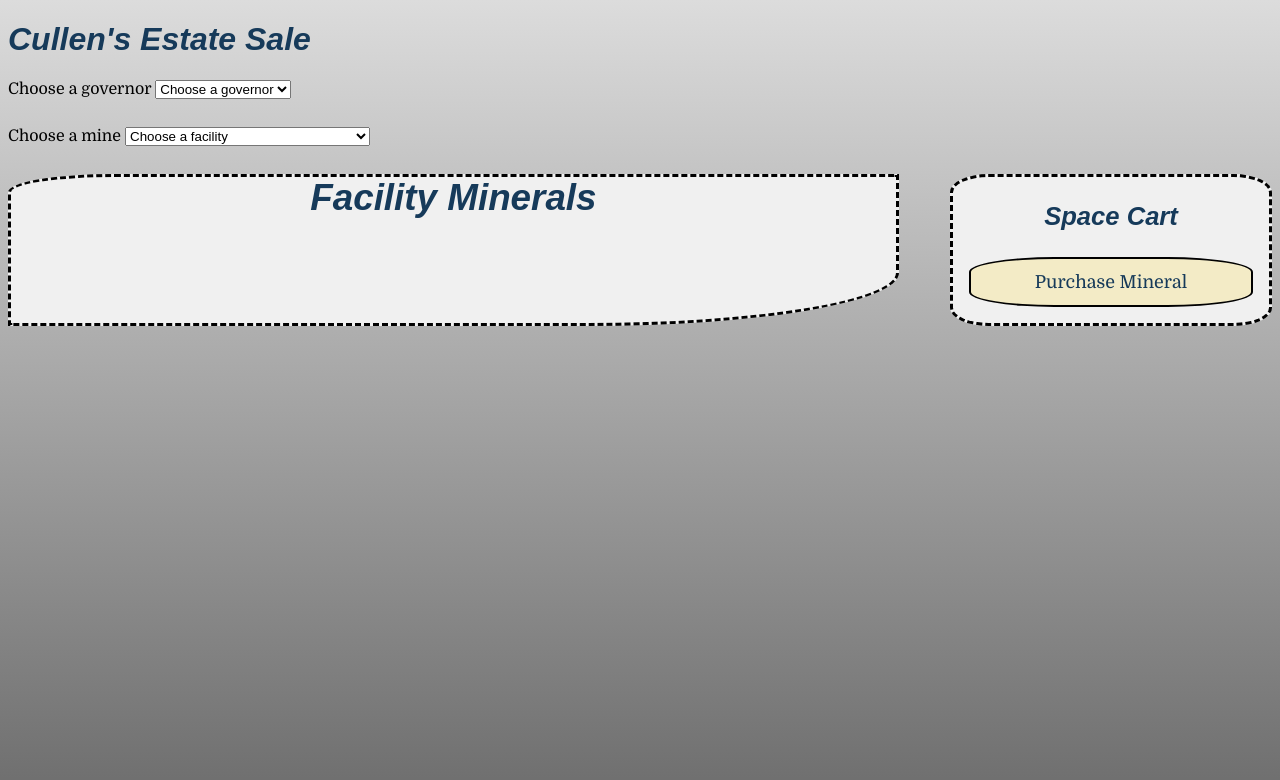
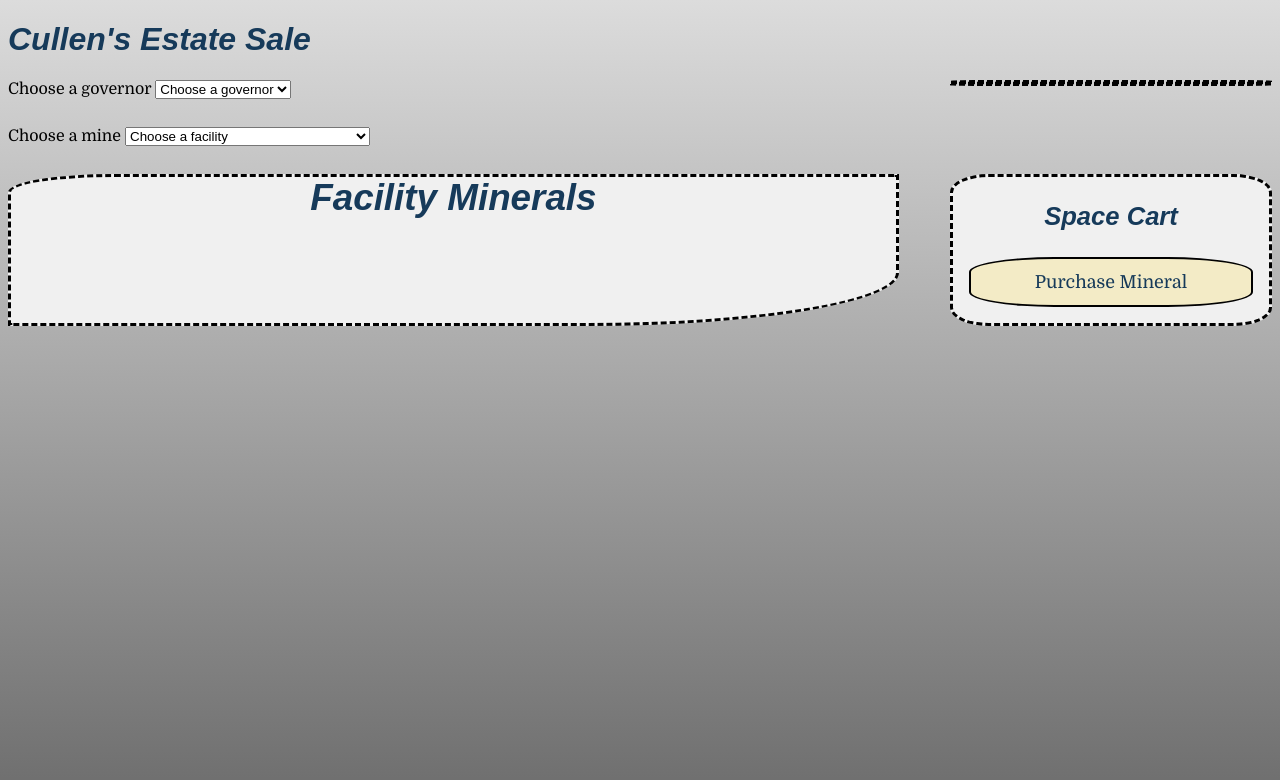
Before and after one commit to nss-daytime-cohort-63/Exomine-Team-1, a plain HTML site: page index.html in a window 1280 px wide. Drawn offline with Linux system fonts and the light colour scheme; a web font is replaced by a local one.

Commit message:
lots of new styling

```diff
--- a/styles/main.css
+++ b/styles/main.css
@@ -57,3 +57,15 @@ section{
     margin-top: 0px;
     margin-bottom: 6px;
 }
+#colony--header{
+    width: 25%;
+    float: right;
+    clear: both;
+    margin-top: 0;
+    border: dashed;
+    border-radius: 12%;
+}
+#colony--header > h2{
+    text-align: center;
+    margin-top: 0;
+}
```
